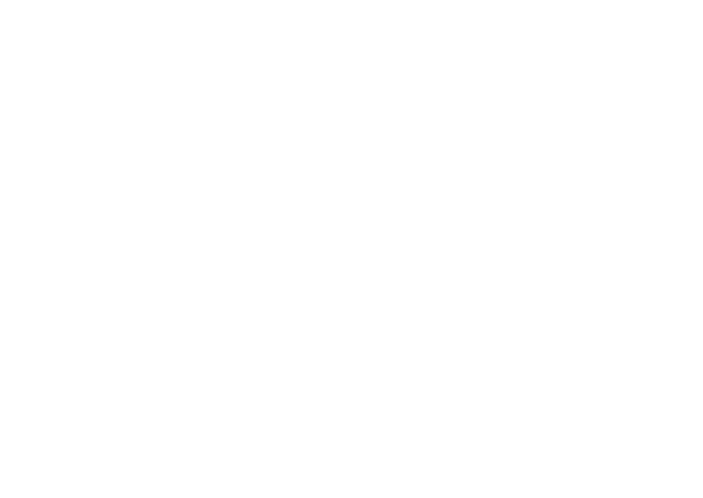
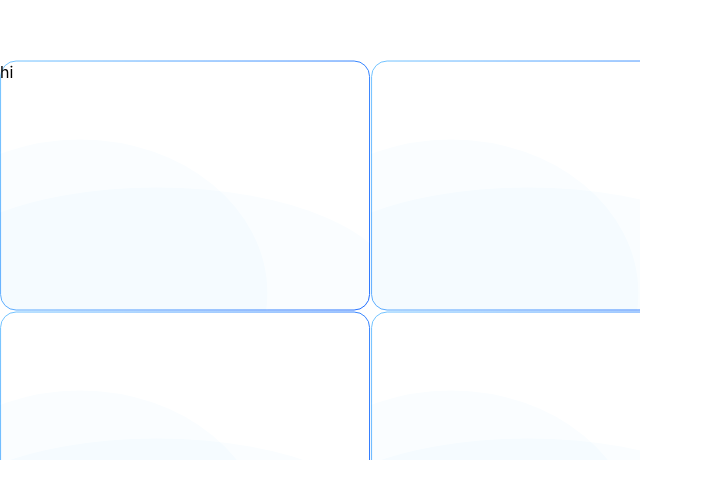
Before and after one commit to anyuan-chen/perdiem, a Next.js app: page / in a window 1280 px wide. Shown: the part 740-1238 px from the top of the page, without its empty margins (0-703 px from the left). Before the commit the page ends 800 px from the top, so only its background shows below. Built offline with nearby package versions, Linux system fonts and the light colour scheme.

Commit message:
interface

```diff
--- a/pages/index.js
+++ b/pages/index.js
@@ -6,7 +6,11 @@
   return (
     <div>
       <Navbar></Navbar>
-      <div className="grid grid-rows-8 grid-cols-8"></div>
+      <div className="grid grid-rows-8 grid-cols-8 h-screen w-full">
+        <div className="row-span-4 col-span-4 bg-card-small">
+          <h1>hi</h1>
+        </div>
+      </div>
     </div>
   );
 }
--- a/tailwind.config.js
+++ b/tailwind.config.js
@@ -8,6 +8,9 @@
       fontFamily: {
         display: "Manrope",
       },
+      backgroundImage: {
+        "card-small": "url('/design/card.svg')",
+      },
     },
   },
   plugins: [],
```
